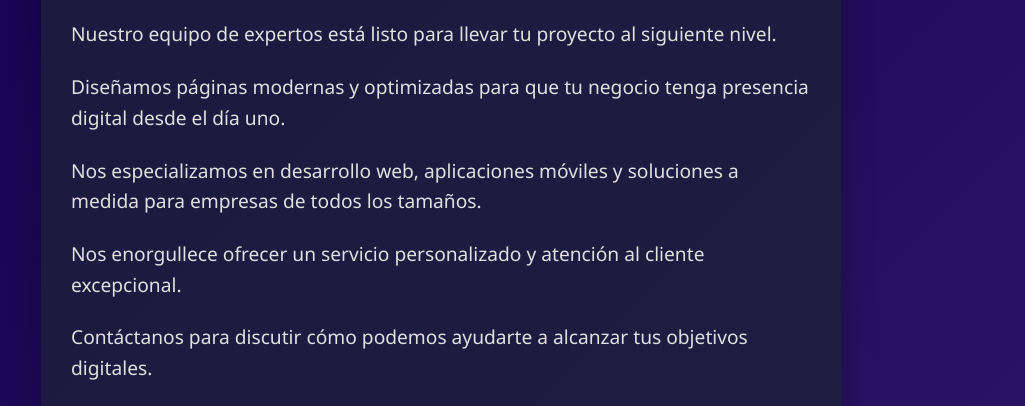
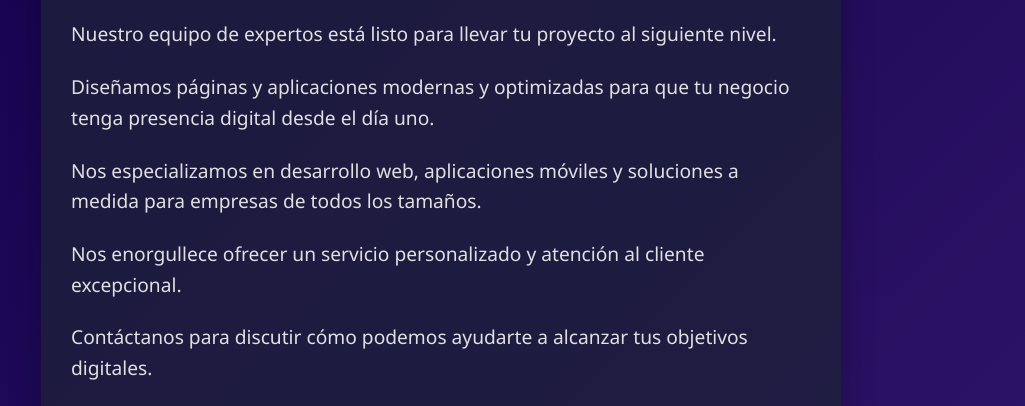
Before and after one commit to MGarciaRdz/Presentacion, a plain HTML site: page sobre-nosotros.html in a window 1280 px wide. Shown: the part 216-622 px from the top of the page, without its empty margins (199-1224 px from the left). Drawn offline with nearby package versions, Linux system fonts and the light colour scheme.

```diff
--- a/sobre-nosotros.html
+++ b/sobre-nosotros.html
@@ -129,7 +129,7 @@
     <div class="descripcion mb-4">
       <p>Somos un equipo de programadores apasionados por la tecnología y la innovación.</p>
       <p>Nuestro equipo de expertos está listo para llevar tu proyecto al siguiente nivel.</p>
-      <p>Diseñamos páginas modernas y optimizadas para que tu negocio tenga presencia digital desde el día uno.</p>
+      <p>Diseñamos páginas y aplicaciones modernas y optimizadas para que tu negocio tenga presencia digital desde el día uno.</p>
       <p>Nos especializamos en desarrollo web, aplicaciones móviles y soluciones a medida para empresas de todos los
         tamaños.</p>
       <p>Nos enorgullece ofrecer un servicio personalizado y atención al cliente excepcional.</p>
```
